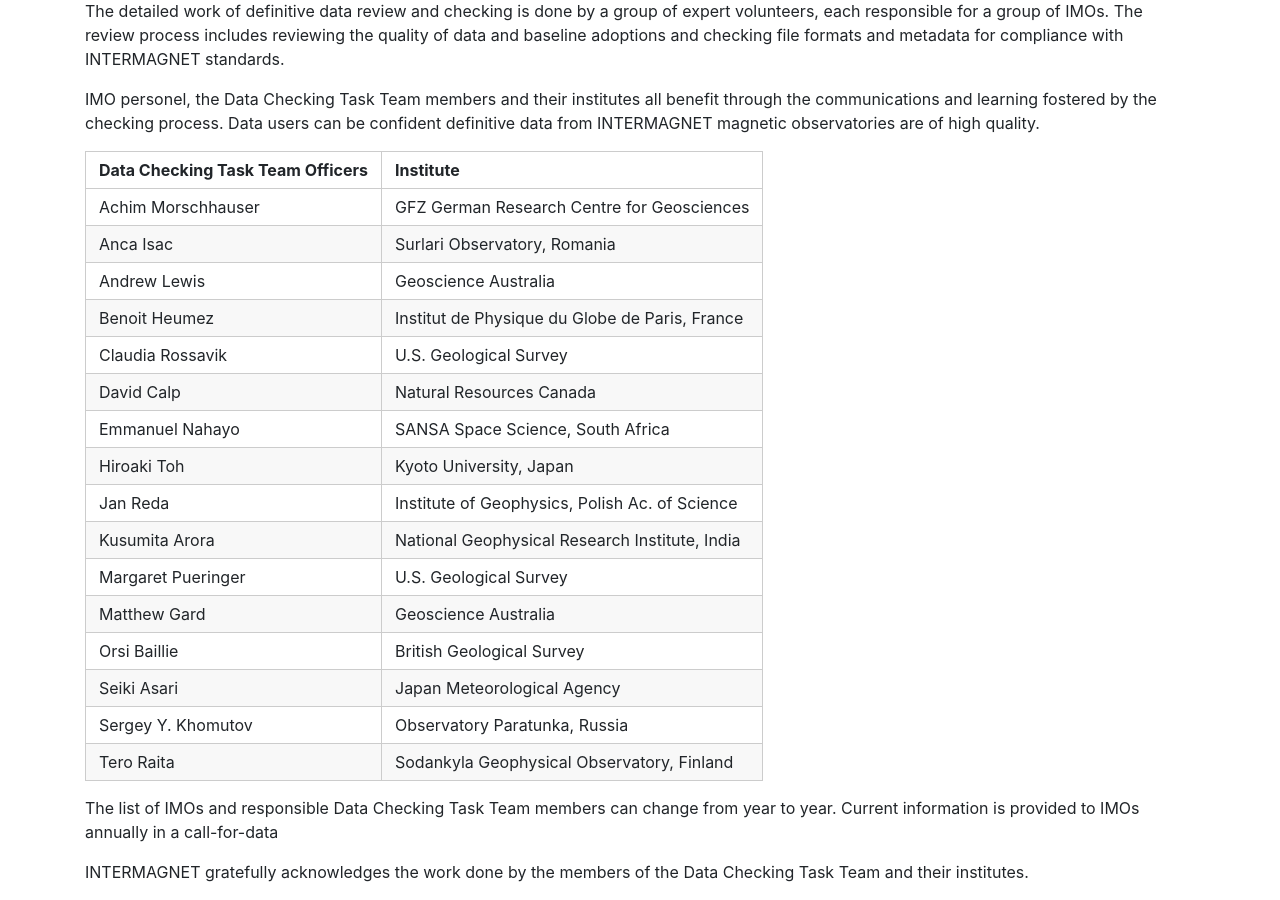
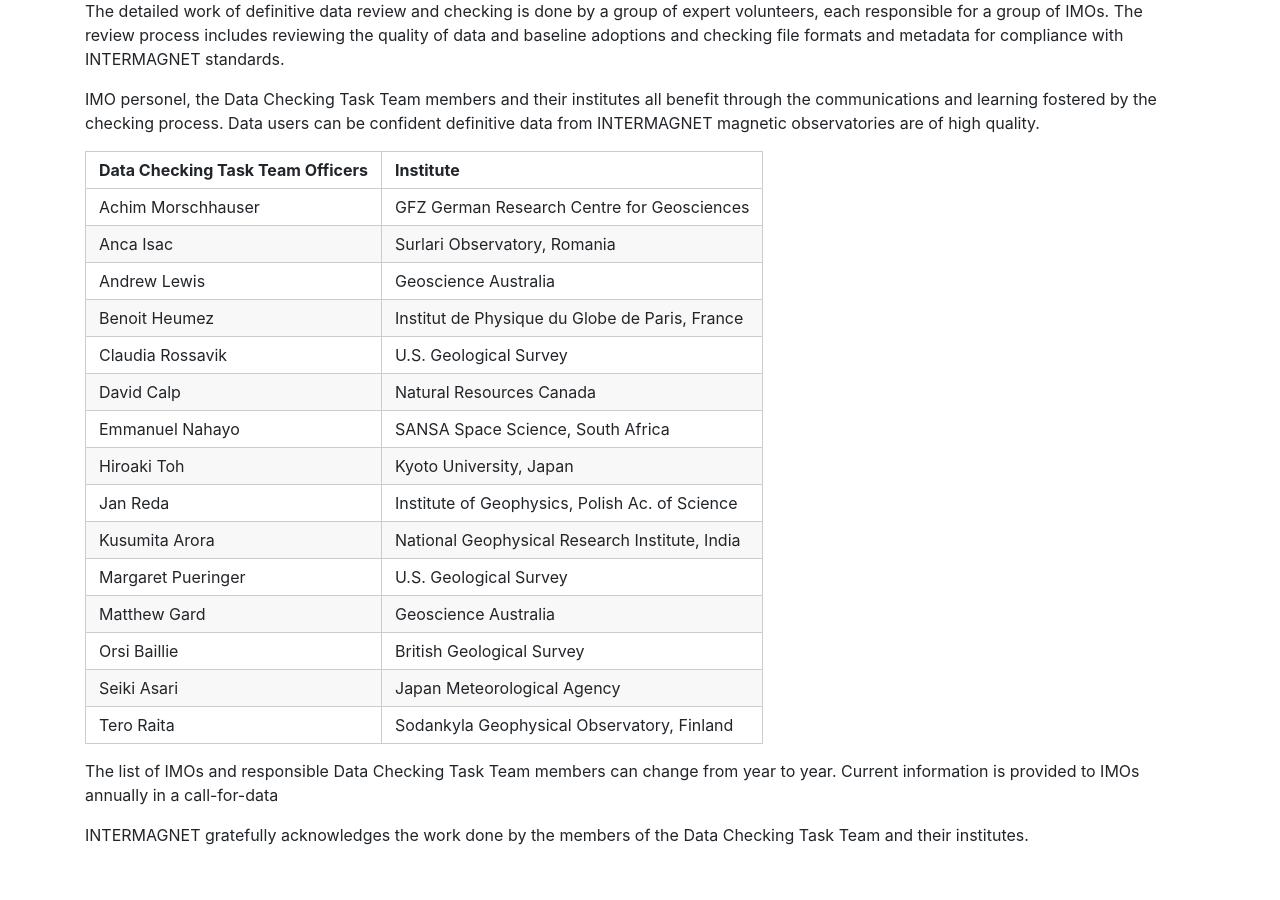
Before and after one commit to INTERMAGNET/intermagnet.github.io, a Jekyll site: the page built from data_checkers.md, in a window 1280 px wide and 900 px high, scrolled down 635 px. Built offline with Jekyll 4.4.1, drawn with Linux system fonts in a browser that asks for light colours; after the commit the page ends 1498 px from its top, so only the background shows below that.

Commit message:
remove Sergey Khomutov from list of data checkers

```diff
--- a/data_checkers.md
+++ b/data_checkers.md
@@ -37,7 +37,6 @@
 |Matthew Gard                      |Geoscience Australia                            |
 |Orsi Baillie                      |British Geological Survey                       |
 |Seiki Asari                       |Japan Meteorological Agency                     |
-|Sergey Y. Khomutov                |Observatory Paratunka, Russia                   |
 |Tero Raita                        |Sodankyla Geophysical Observatory, Finland      |
 
 The list of IMOs and responsible Data Checking Task Team members can change from year to year. Current information is provided to IMOs annually in  a call-for-data
```
